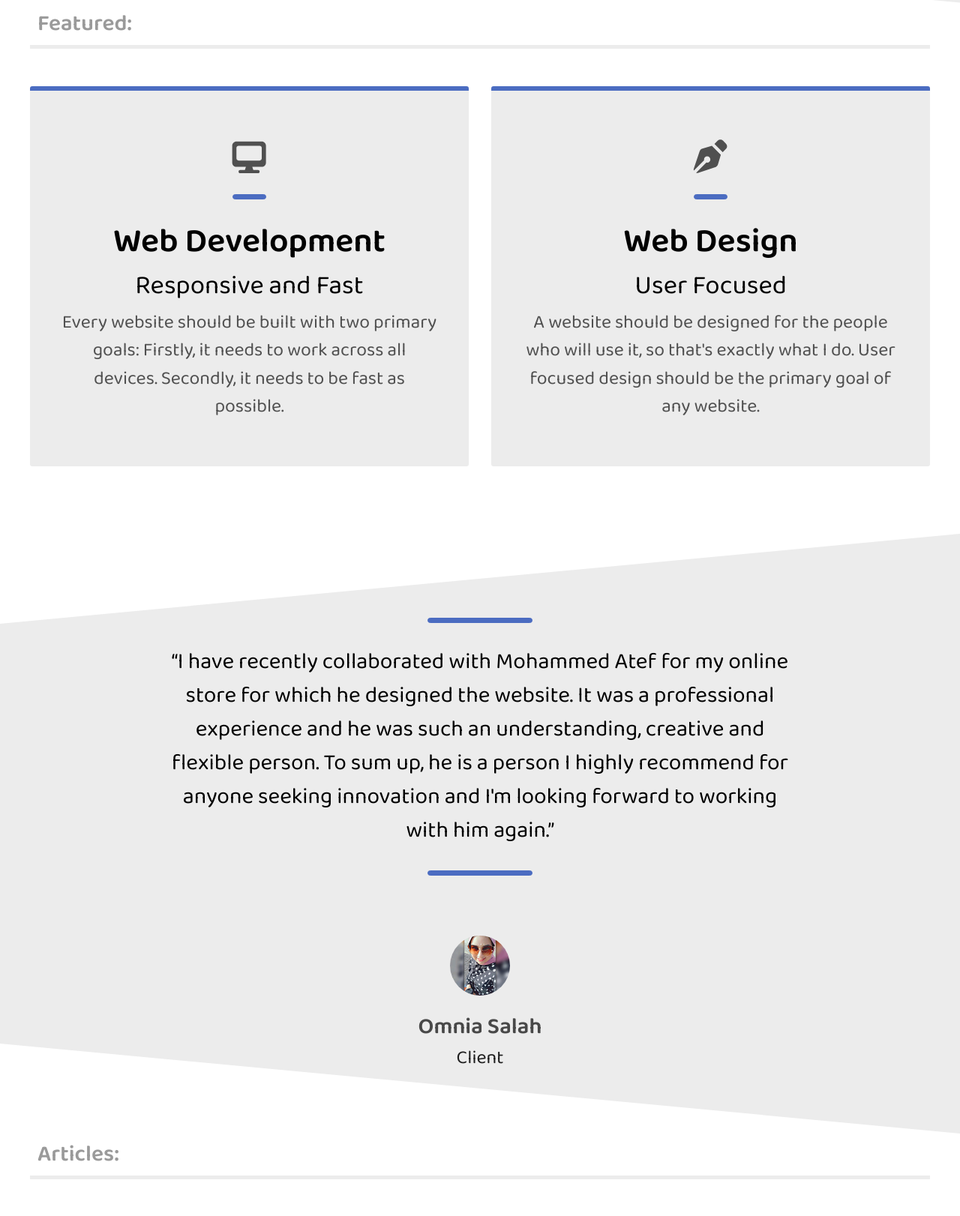
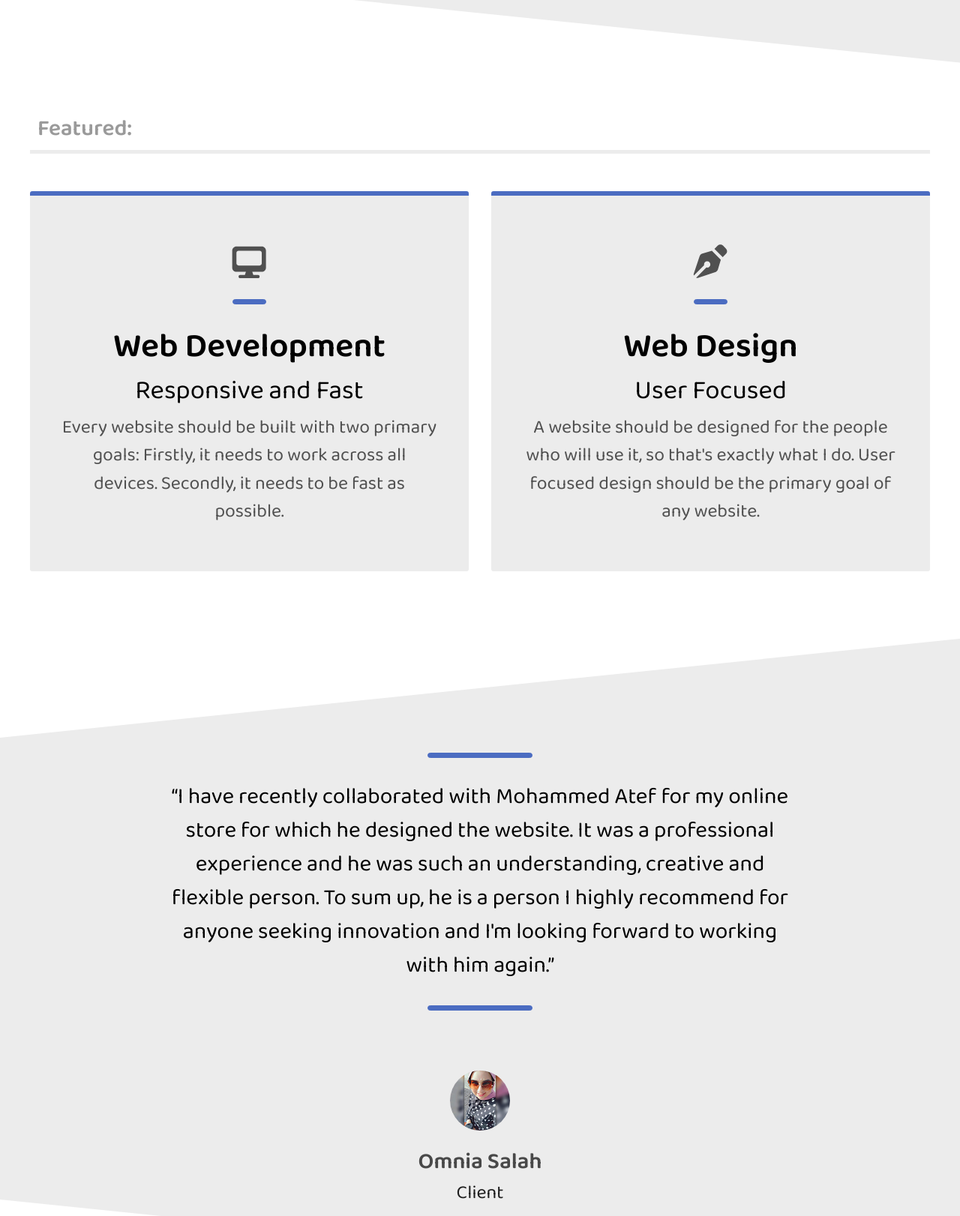
Before and after one commit to Mohamed-js/Portfolio, a plain HTML site: page index.html in a window 1280 px wide. Shown: the part 2750-4372 px from the top of the page at 75% size. Drawn offline with nearby package versions, Linux system fonts and the light colour scheme.

Commit message:
Finish home page

```diff
--- a/assets/stylesheets/style.css
+++ b/assets/stylesheets/style.css
@@ -18,7 +18,6 @@ h2 {
     margin-bottom: 40px;
     width: fit-content;
 }
-
 
 ul {
     list-style-type: none;
@@ -224,7 +223,6 @@ h2 {
 .project .pic {
     width: 60%;
     height: 650px;
-    /* background-color: #ececec; */
     background-image: url("../imgs/housing3.png");
     background-position: center;
     background-size: contain;
@@ -239,7 +237,7 @@ h2 {
     object-fit: contain;
     object-position: left;
     top: 50px;
-    transform: rotate(-25deg);
+    transform: rotate(-45deg);
     left: -230px;
     border-radius: 3px;
 }
@@ -383,7 +381,7 @@ h2 {
 
 .rec {
     clip-path: polygon(0 15%, 100% 0, 100% 100%, 0 85%);
-    min-height: 100vh;
+    min-height: 110vh;
     background: #ececec;
     display: flex;
     flex-direction: column;
--- a/index.html
+++ b/index.html
@@ -197,10 +197,10 @@
         </div>
       </div> -->
 
-      <div class="container-fluid max-width">
+      <div class="container-fluid max-width mt-5">
         <h3 class="sec-head">Featured:</h3>
       </div>
-      <div class="services max-width m-auto">
+      <div class="services max-width m-auto mb-5">
         <div class="service" data-aos="fade-left">
           <i class="fas fa-desktop"></i>
           <div class="borderB"></div>
@@ -232,10 +232,10 @@
       </div>
 
 
-      <div class="container-fluid max-width">
+      <div class="container-fluid max-width mt-5">
         <h3 class="sec-head">Articles:</h3>
       </div>
-      <div class="services max-width m-auto">
+      <div class="services max-width m-auto mb-5">
         <div class="service" data-aos="fade-left">
           <a href="https://www.linkedin.com/pulse/n1-query-problem-mohamed-atef/?trackingId=eFO99mLfRVKRyHThQM5KHQ%3D%3D"><img src="assets/imgs/n+1.jpeg" alt="article"></a>
           <h3>N+1 query problem</h3>
```
